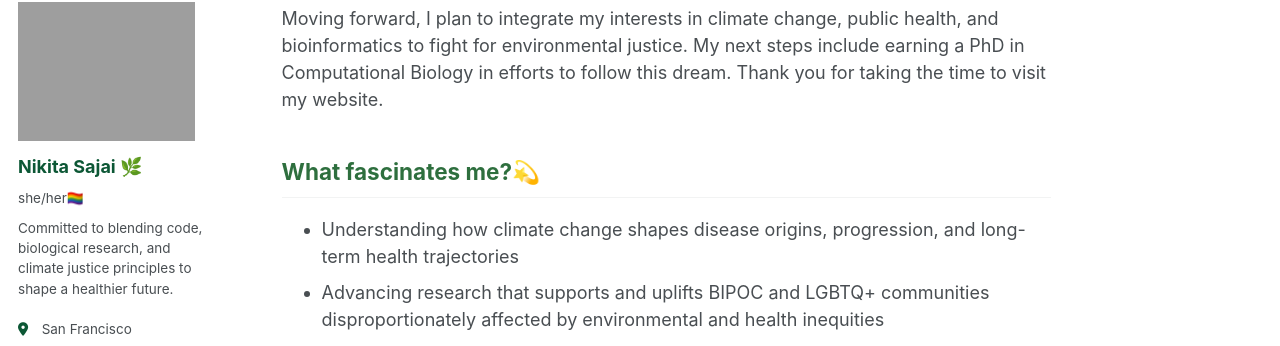
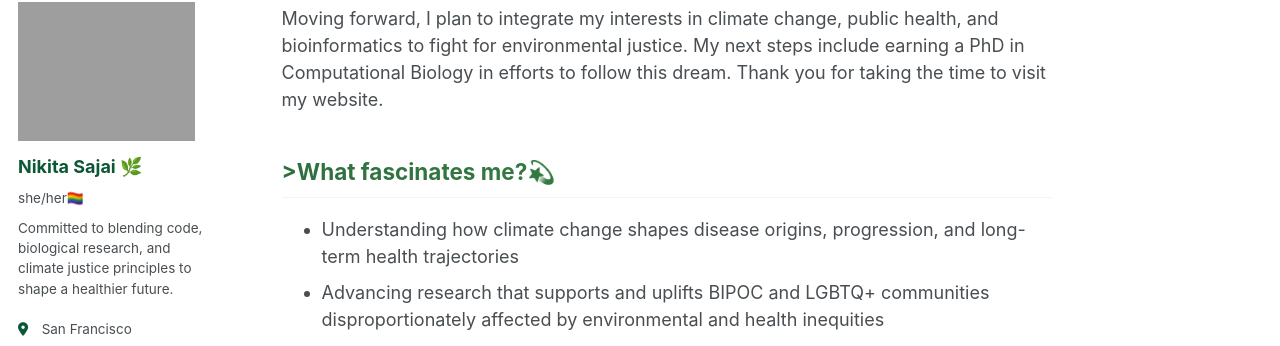
Before and after one commit to 16nikita/16nikita.github.io, a Jekyll site: the page built from _pages/about.md, in a window 1280 px wide and 900 px high, scrolled down 563 px. Shown: the part 102-448 px from the top of the window. Built offline with Jekyll 4.4.1, drawn with Linux system fonts in a browser that asks for light colours; some web fonts are replaced; some of the changed lines change nothing that is shown.

Commit message:
about test

```diff
--- a/_pages/about.md
+++ b/_pages/about.md
@@ -14,7 +14,14 @@ I graduated *summa cum laude* from Cornell University in December 2022 with a B.
 
 Moving forward, I plan to integrate my interests in climate change, public health, and bioinformatics to fight for environmental justice. My next steps include earning a PhD in Computational Biology in efforts to follow this dream. Thank you for taking the time to visit my website.
 
-<h2 style="color:#2E6F3E;">What fascinates me?💫</h2>
+<h2 style="
+  background: linear-gradient(to right, #2E6F3E, #3C8D47);
+  -webkit-background-clip: text;
+  -webkit-text-fill-color: transparent;
+  font-weight: bold;
+">
+>What fascinates me?💫
+</h2>
 
 - Understanding how climate change shapes disease origins, progression, and long-term health trajectories
 - Advancing research that supports and uplifts BIPOC and LGBTQ+ communities disproportionately affected by environmental and health inequities
```
